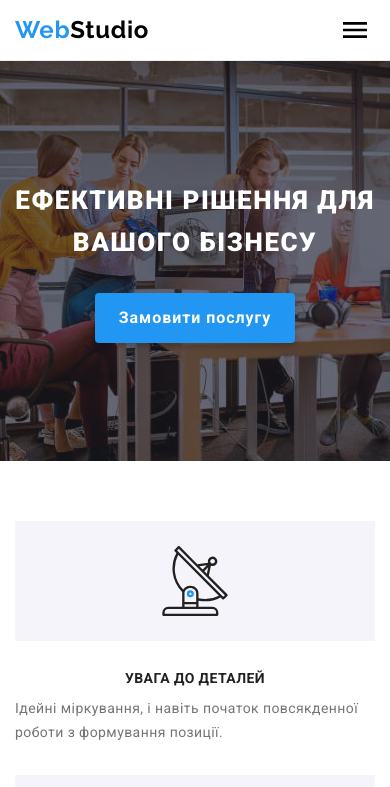
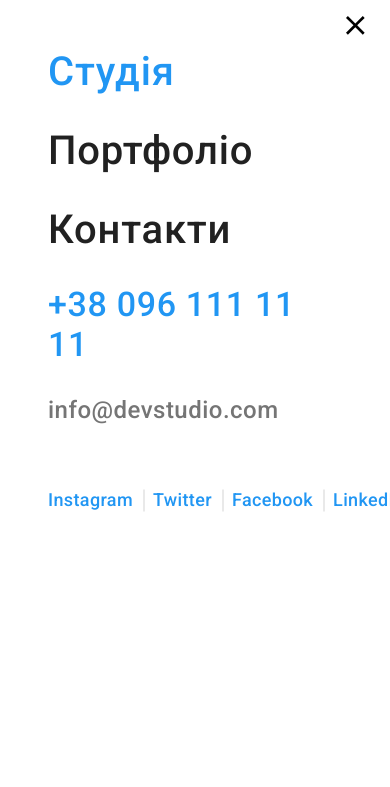
Before and after one commit to AlenaBrusnikina/goit-markup-hw-08, a plain HTML site: page index.html in a window 390 px wide. Both pictures are taken after a click on the button 355 px from the left and 30 px from the top of the page. Shown: the top 787 px of the page. Drawn offline with nearby package versions, Linux system fonts and the light colour scheme.

Commit message:
Adds files

```diff
--- a/index.html
+++ b/index.html
@@ -58,17 +58,16 @@
             >
           </li>
         </ul>
-        <button class="header__button" type="button" data-menu-open>
-          <svg  width="40" height="40">
-            <use href="./images/symbol-defs.svg#icon-mobile-menu"></use>
+
+         <button class="menu-button" type="button" aria-expanded="false" aria-controls="menu-mobile" data-menu-button>
+          <svg width="40" height="40" aria-label="перемекач мобільного меню">
+            <use class="icon-menu" href="./images/symbol-defs.svg#icon-mobile-menu"></use>
+            <use class="icon-cross" href="./images/symbol-defs.svg#icon-mobile-close"></use>
           </svg>
         </button>
-        <div class="mobile-menu is-hidden" data-menu>
-          <button class="mobile-menu__close" type="button" data-menu-close>
-            <svg  width="40" height="40">
-              <use href="./images/symbol-defs.svg#icon-mobile-close"></use>
-            </svg>
-          </button>
+
+        <div class="menu" id="menu-mobile" data-menu>
+          <div class="menu-wrapper">
              <nav class="nav-mobile">
               <ul class="menu-mobile list">
                 <li class="menu-mobile__item">
@@ -82,6 +81,7 @@
                 </li>
               </ul>
             </nav>
+
             <ul class="login-mobile list">
               <li class="login-mobile__nav">
                 <a class="login-mobile__link link" href="mailto:info@devstudio.com">
@@ -110,6 +110,7 @@
               <li class="social-nav">
                 <a class="social-nav__link link" href="" target="_blank" rel="noopener noreferrer">LinkedIn</a></li>
             </ul>
+          </div>
        </div>
         <div>
         </div>
--- a/js/mobile-menu.js
+++ b/js/mobile-menu.js
@@ -1,23 +1,14 @@
 (() => {
-  const refs = {
-    openMenuBtn: document.querySelector('[data-menu-open]'),
-    closeMenuBtn: document.querySelector('[data-menu-close]'),
-    menu: document.querySelector('[data-menu]'),
-    body: document.querySelector('body'),
-    menuList: document.querySelector('.menu-mobile'),
-  };
+  const menuBtnRef = document.querySelector("[data-menu-button]");
+  const mobileMenuRef = document.querySelector("[data-menu]");
 
-  refs.openMenuBtn.addEventListener('click', toggleMenu);
-  refs.closeMenuBtn.addEventListener('click', toggleMenu);
-  refs.menuList.addEventListener('click', removeMenu);
+  menuBtnRef.addEventListener("click", () => {
+    const expanded =
+      menuBtnRef.getAttribute("aria-expanded") === "true" || false;
 
-  function toggleMenu() {
-    refs.menu.classList.toggle('is-hidden');
-    refs.body.classList.toggle('no-scroll');
-  }
+    menuBtnRef.classList.toggle("is-open");
+    menuBtnRef.setAttribute("aria-expanded", !expanded);
 
-  function removeMenu() {
-    refs.menu.classList.add('is-hidden');
-    refs.body.classList.remove('no-scroll');
-  }
+    mobileMenuRef.classList.toggle("is-open");
+  });
 })();
--- a/js/modal.js
+++ b/js/modal.js
@@ -9,6 +9,7 @@
   refs.closeModalBtn.addEventListener('click', toggleModal);
 
   function toggleModal() {
+    document.body.classList.toggle("modal-open");
     refs.modal.classList.toggle('is-hidden');
   }
 })();
--- a/sass/base/_common.scss
+++ b/sass/base/_common.scss
@@ -4,6 +4,9 @@
     background-color: var(--color-white);
   }
 
+  body.modal-open {
+    overflow: hidden;
+  }
 
   .link {
     text-decoration: none;
--- a/sass/components/_modal.scss
+++ b/sass/components/_modal.scss
@@ -7,6 +7,7 @@
     background-color: var(--backdrop);
     opacity: 1;
     transition: opacity 250ms var(--cubic-bezier);
+    overflow-y: scroll ;
   }
 
   .backdrop.is-hidden {
@@ -23,8 +24,8 @@
     position: absolute;
     top: 50%;
     left: 50%;
-    max-width: 100%;
-    width: 300px;
+    max-width: 300px;
+    width: 100%;
     min-height: 460px;
     background-color: var(--color-white);
     box-shadow: var(--modal-shadow);
@@ -32,15 +33,17 @@
     transform: translate(-50%, -50%) scale(1);
     opacity: 1;
     transition: transform 250ms var(--cubic-bezier), opacity 250ms var(--cubic-bezier);
-    z-index: 5;
+    z-index: 3;
 
     @media screen and (min-width:480px) {
-      min-width: 450px;
+      width: 100%;
+      max-width: 450px;
       min-height: 609px;
     }
 
     @media screen and (min-width:1200px) {
-      min-width: 528px;
+      width: 100%;
+      max-width: 528px;
       min-height: 581px;
     }
   }
--- a/sass/layouts/_header.scss
+++ b/sass/layouts/_header.scss
@@ -1,8 +1,9 @@
 .header {
+  position: relative;
   background-color: var(--color-white);
   border-bottom: 1px solid var(--border);
   @media screen and(max-width:767px) {
-    padding: 10px 0;
+    padding: 5px 0;
   }
 }
 
@@ -10,7 +11,7 @@
   @include font(null, 24px, 1.166, 0.03em);
   font-family: var(--ff-raleway);
   color: var(--logo-color-black);
-  @media screen and (min-width:1200px){
+  @media screen and (min-width: 1200px) {
     @include font(null, 26px, 1.19, 0.03em);
   }
 }
@@ -20,47 +21,63 @@
   color: var(--current-active);
 }
 
-.header__button {
+.header__container,
+.site-nav,
+.login {
+  @include flex(flex, center, center);
+}
+
+
+.menu-button {
   @extend %btn;
   display: flex;
   margin-left: auto;
+  z-index: 5;
 
   @media screen and (min-width: 768px) {
     display: none;
   }
 }
 
-.header__container,
-.site-nav,
-.login {
-  @include flex(flex, center, null);
+
+.menu-button .icon-cross {
+  display: none;
 }
 
 
-.mobile-menu {
+.menu-button.is-open .icon-cross {
+  display: block;
+}
+
+.menu-button.is-open .icon-menu {
+  display: none;
+}
+
+.menu {
   display: none;
   position: fixed;
   top: 0;
   left: 0;
   width: 100vw;
   height: 100vh;
-  // display: flex;
-  // flex-direction: column;
   background-color: var(--color-white);
-  padding: 10px 15px 48px 48px;
-  overflow: auto;
+  padding: 48px 48px 48px 48px;
+  overflow: scroll;
+  // transform: translateX(-100%);
+	// transition: transform 0.5s;
+  &.is-open {
+    display: block;
+  }
 
-  // @media screen and (max-width:767px) {
-  //   display:none;
-  // }
+  @media screen and (min-width: 768px) {
+    display: none;
+  }
 
 }
 
-
-.mobile-menu__close {
-  @extend %btn;
-  display: block;
-  margin-left: auto;
+.menu-wrapper {
+  display: flex;
+  flex-direction: column
 }
 
 .menu-mobile__link {
@@ -128,7 +145,6 @@
   transform: rotate(90deg);
 }
 
-
 .nav {
   display: none;
 
@@ -148,7 +164,6 @@
   transition-duration: 250ms;
   transition-timing-function: var(--cubic-bezier);
 }
-
 
 .site-nav__link {
   @include font(500, 14px, 1.14, 0.02em);
@@ -196,29 +211,27 @@
   }
 }
 
-.login-nav__link {
-  @include font(500, 12px, 1.16, 0.02em);
-
-  @media screen and (min-width: 1200px) {
-    @include font(500, 14px, 1.14, 0.02em);
-  }
+.login-nav:not(:last-child) {
+  @media screen and (min-width: 768px) and (max-width: 1199px) {
+    margin-bottom: 10px;
   }
 
-.login-nav:not(:last-child) {
-  @media screen and (min-width: 768px) {
-    margin-bottom: 10px;
-   }
   @media screen and (min-width: 1200px) {
     margin-right: 31px;
   }
 }
 
 .login-nav__link {
+  @include font(500, 12px, 1.16, 0.02em);
   @include flex(flex, center, null);
   color: var(--secondary-grey);
   &:hover,
   &:hover {
     color: var(--current-active);
+  }
+
+  @media screen and (min-width: 1200px) {
+    @include font(500, 14px, 1.14, 0.02em);
   }
 }
 
```
Also changed, not shown: css/main.css, css/main.min.css, 2 other files. Lines whose indentation alone changed are shown as unchanged.
